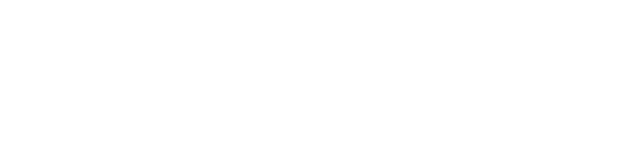
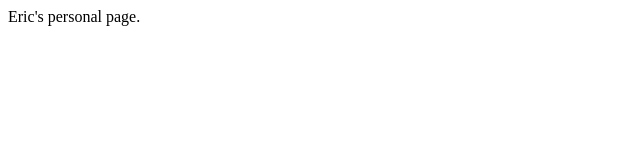
Before and after one commit to mreschultz/mreschultz.github.io, a plain HTML site: page index.html in a window 1280 px wide. Shown: the whole page, without its empty margins (0-640 px from the left). Drawn offline with Linux system fonts and the light colour scheme.

Commit message:
new header

```diff
--- a/index.html
+++ b/index.html
@@ -6,6 +6,6 @@
     <title>Document</title>
   </head>
   <body>
-    <title>Eric's personal page.</title>
+    <header>Eric's personal page.</header>
   </body>
 </html>
```
